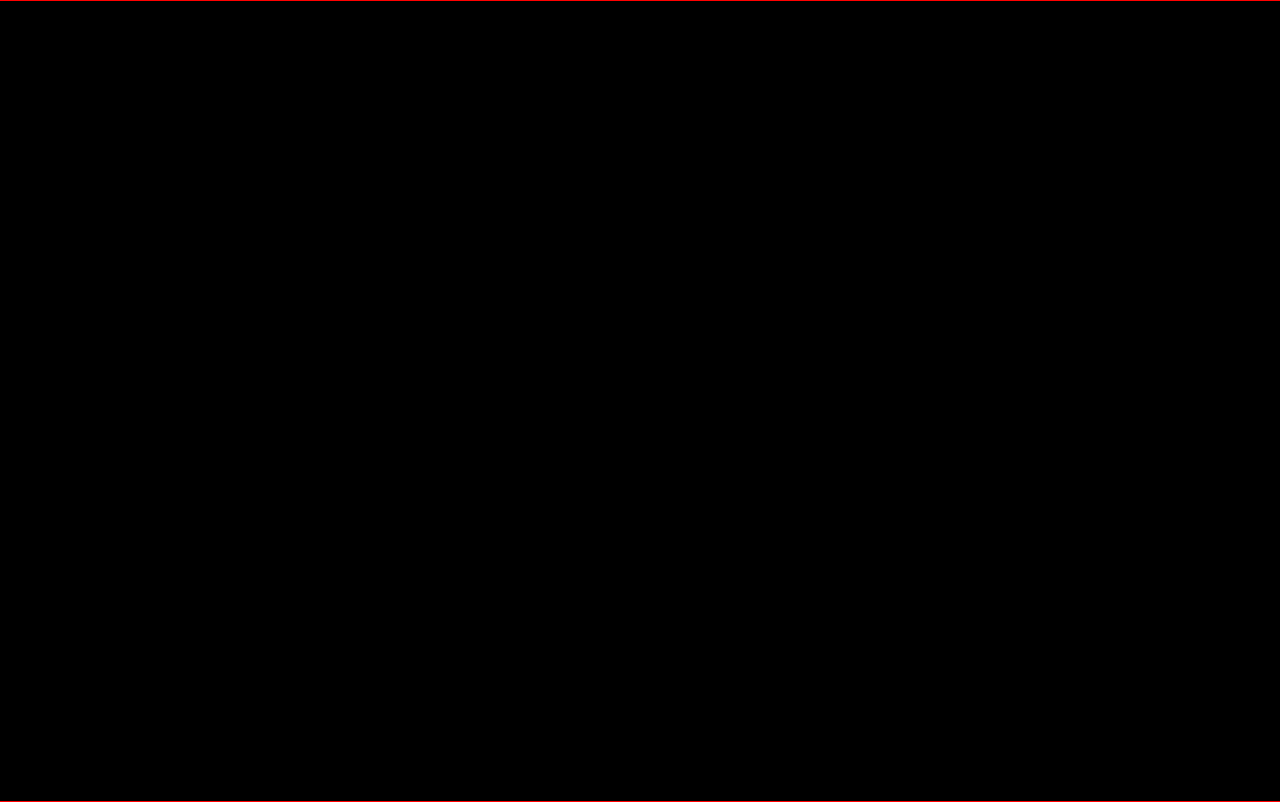
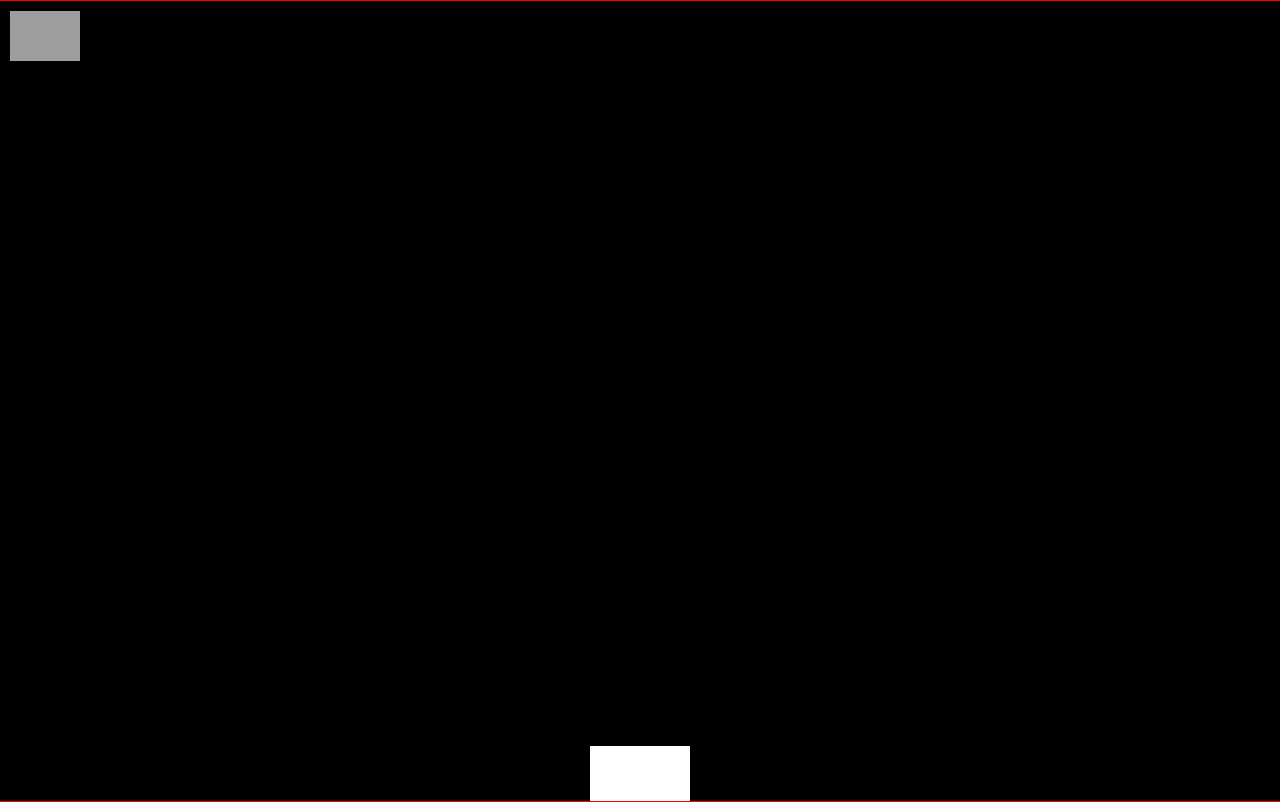
Before and after one commit to samibash/Interstellar-Invasion, a plain HTML site: page index.html in a window 1280 px wide. Drawn offline with Linux system fonts and the light colour scheme.

Commit message:
Added images of alien spaceships to canvas

```diff
--- a/index.html
+++ b/index.html
@@ -12,6 +12,7 @@
         </header>
         <div class="container">
             <canvas id="myCanvas"></canvas>
+            <img class="alienImg1" id="alienImg2" src="http://3.bp.blogspot.com/_qqEYtDgH8do/TBCw189tsfI/AAAAAAAAAJ8/45wuZ-ylwQY/s1600/spaceinvaders.jpg" alt="spcae invader alien ship"/>
         </div>
         <script src="main.js"></script>
     </body>
--- a/main.js
+++ b/main.js
@@ -35,15 +35,25 @@ function keyUpHandler(e) {
 
 function drawShip() {
     c.beginPath();
-    c.rect(shipX, canvas.width-shipWidth, shipHeight, shipWidth);
+    c.rect(shipX, canvas.height-shipHeight, shipWidth, shipHeight);
     c.fillStyle = "white";
     c.fill();
     c.closePath();
 }
 
+function drawAliens() {
+    let alienimg2 = document.getElementById("alienImg2");
+    c.drawImage(alienimg2, 10, 10, 70, 50);
+    let image2 = new Image();
+    image2.src = "http://3.bp.blogspot.com/_qqEYtDgH8do/TBCw189tsfI/AAAAAAAAAJ8/45wuZ-ylwQY/s1600/spaceinvaders.jpg";
+    c.drawImage(image2, 600, 100, 70, 50);
+    c.drawImage(image2, 100, 100, 70, 50);
+    }
+
 function draw() {
     c.clearRect(0, 0, canvas.width, canvas.height);
     drawShip();
+    drawAliens();
 
     if(rightPressed && shipX < canvas.width-shipWidth) {
         shipX += 7;
--- a/style.css
+++ b/style.css
@@ -9,3 +9,6 @@ body {
     border: 1px solid red;
     background-color: black;
 }
+img {
+    display: none;
+}
```
